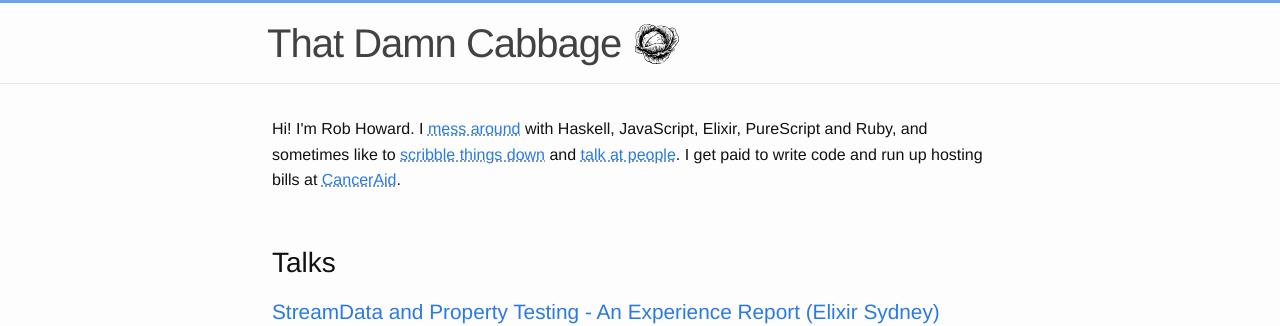
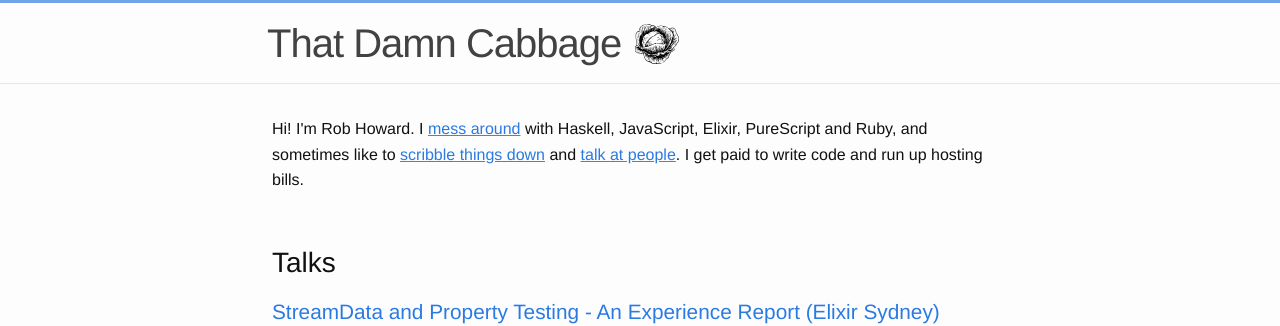
Before and after one commit to damncabbage/deadname.id.au, a Jekyll site: the page built from index.html, in a window 1280 px wide. Shown: the top 326 px of the page. Built offline with Jekyll 4.4.1, drawn with Linux system fonts in a browser that asks for light colours.

Commit message:
Movin' on.

```diff
--- a/_sass/_base.scss
+++ b/_sass/_base.scss
@@ -111,7 +111,6 @@ a {
 
 p a {
   text-decoration: underline;
-  text-decoration-style: dotted;
   text-decoration-color: desaturate($brand-color, 40%);
 }
 
--- a/index.html
+++ b/index.html
@@ -5,7 +5,7 @@ landmark: home
 
 <div class="home">
 
-  <p>Hi! I'm Rob Howard. I <a href="https://github.com/damncabbage">mess around</a> with Haskell, JavaScript, Elixir, PureScript and Ruby, and sometimes like to <a href="#posts">scribble things down</a> and <a href="/speaking/">talk at people</a>. I get paid to write code and run up hosting bills at <a href="http://www.canceraid.com">CancerAid</a>.</p>
+  <p>Hi! I'm Rob Howard. I <a href="https://github.com/damncabbage">mess around</a> with Haskell, JavaScript, Elixir, PureScript and Ruby, and sometimes like to <a href="#posts">scribble things down</a> and <a href="/speaking/">talk at people</a>. I get paid to write code and run up hosting bills.</p>
 
   {% if site.talks %}
   <section id="talks">
```
